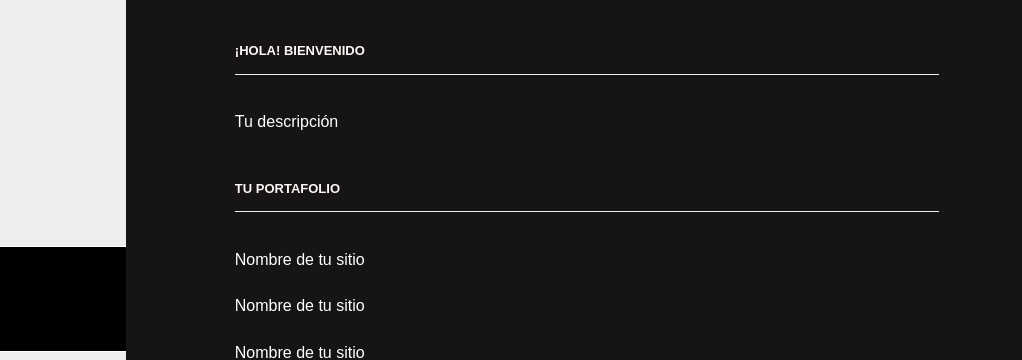
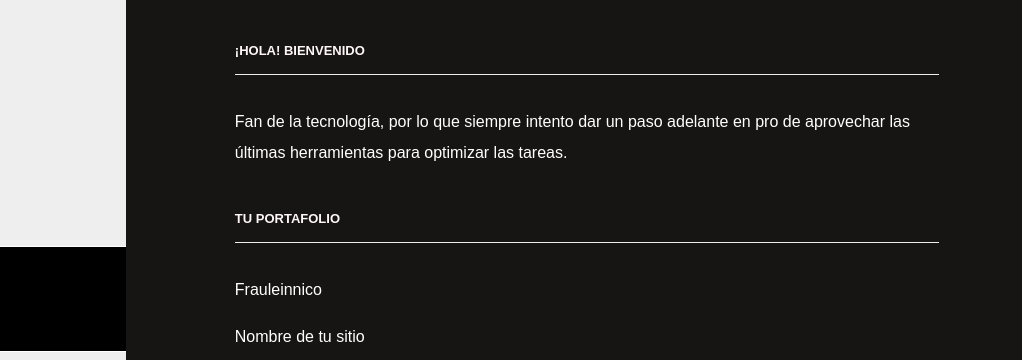
Before and after one commit to juanretamales/portafoleo, a plain HTML site: page index.html in a window 1280 px wide. Shown: the top 360 px of the page, 258-1280 px from the left. Drawn offline with Linux system fonts and the light colour scheme.

Commit message:
Salve mi portafolio

```diff
--- a/index.html
+++ b/index.html
@@ -73,13 +73,13 @@
     <div class="bloque">
       <!-- 4º Commit - Tu presentación -->
       <h3>¡Hola! Bienvenido</h3>
-      <p>Tu descripción</p>
+      <p>Fan de la tecnología, por lo que siempre intento dar un paso adelante en pro de aprovechar las últimas herramientas para optimizar las tareas. </p>
     </div>
 
     <div class="bloque">
       <!-- 5º Commit - Tu portafolio -->
       <h3>Tu portafolio</h3>
-      <a href="#"><p>Nombre de tu sitio</p></a>
+      <a href="http://frauleinnico.cl/"><p>Frauleinnico</p></a>
       <a href="#"><p>Nombre de tu sitio</p></a>
       <a href="#"><p>Nombre de tu sitio</p></a>
       <a href="#"><p>Nombre de tu sitio</p></a>
```
